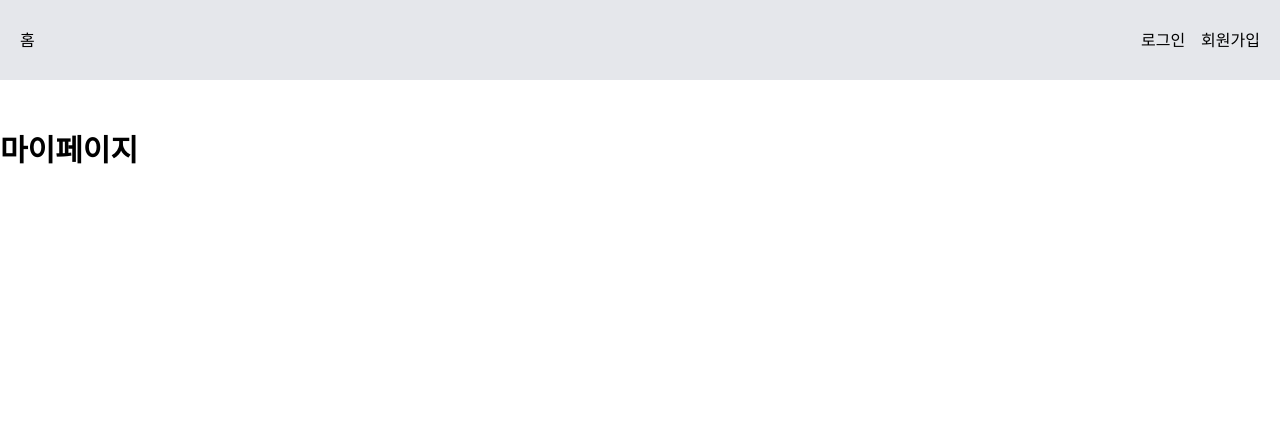
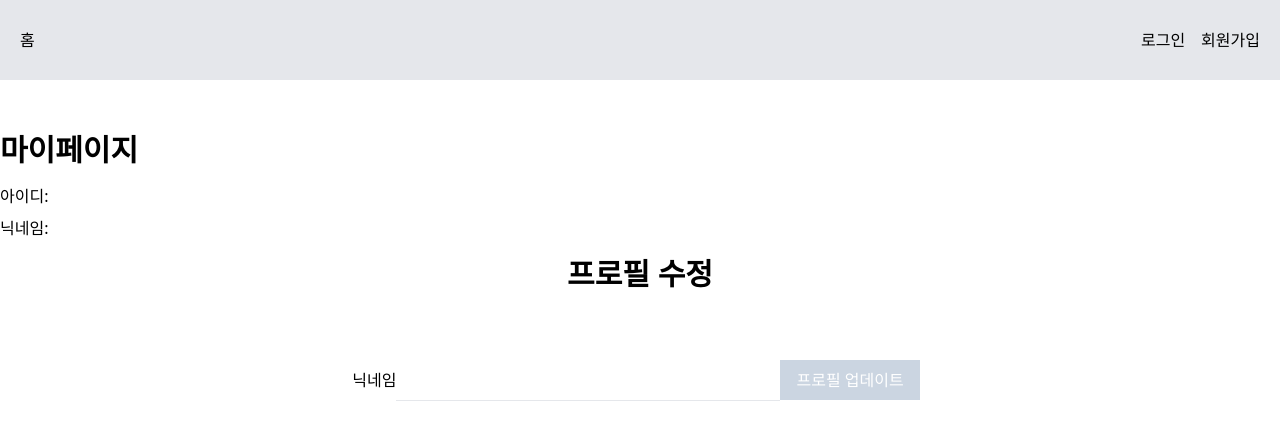
Before and after one commit to kwondajung/MBTI_Test, a React (Vite) app: page /profile in a window 1280 px wide. Shown: the top 440 px of the page. Built offline with nearby package versions, Linux system fonts and the light colour scheme; no server answers.

Commit message:
✨ Feat: 마이페이지 닉네임 수정 구현

```diff
--- a/package.json
+++ b/package.json
@@ -10,6 +10,7 @@
     "preview": "vite preview"
   },
   "dependencies": {
+    "@tanstack/react-query": "^5.55.4",
     "axios": "^1.7.7",
     "json-server": "^1.0.0-beta.2",
     "react": "^18.3.1",
--- a/src/api/auth.js
+++ b/src/api/auth.js
@@ -21,15 +21,28 @@ export const login = async (userData) => {
 };
 
 // 마이페이지
-export const getUserProfile = async (token) => {
+export const getUserProfile = async (accessToken) => {
+  // console.log('이게 진짜', accessToken);
   const response = await axios.get(`${API_URL}/user`, {
+    // 헤더스는 한 번 잡아놓으면 호출 시 중복해서 안 써도 됨
     headers: {
       'Content-Type': 'application/json',
-      Authorization: `Bearer ${token}`,
+      Authorization: `Bearer ${accessToken}`,
     },
   });
   return response.data;
 };
 
 // 마이페이지 수정
-export const updateProfile = async (FormData) => {};
+export const updateProfile = async (accessToken, nickname) => {
+  const formData = new FormData();
+  formData.append('nickname', nickname);
+
+  const response = await axios.patch(`${API_URL}/profile`, formData, {
+    headers: {
+      'Content-Type': 'multipart/form-data',
+      Authorization: `Bearer ${accessToken}`,
+    },
+  });
+  return response.data;
+};
--- a/src/components/AuthForm.jsx
+++ b/src/components/AuthForm.jsx
@@ -15,6 +15,7 @@ const AuthForm = ({ mode, onSubmit }) => {
   const handleSignUp = (e) => {
     e.preventDefault();
 
+    // 요청
     register({
       id,
       password,
--- a/src/components/Layout.jsx
+++ b/src/components/Layout.jsx
@@ -6,6 +6,16 @@ const Layout = ({ children }) => {
   const { user, setUser } = useContext(MbtiContext);
 
   console.log('user 확인 => ', user); // undefined 뜸
+
+  const handleLogout = () => {
+    setUser({
+      accessToken: '',
+      avatar: null,
+      nickname: '',
+      success: false,
+      userId: '',
+    });
+  };
 
   return (
     <div>
@@ -16,19 +26,7 @@ const Layout = ({ children }) => {
             {user.success ? (
               <>
                 <Link to="/profile">마이페이지</Link>
-                <button
-                  onClick={() => {
-                    setUser({
-                      accessToken: '',
-                      avatar: null,
-                      nickname: '',
-                      success: false,
-                      userId: '',
-                    });
-                  }}
-                >
-                  로그아웃
-                </button>
+                <button onClick={handleLogout}>로그아웃</button>
               </>
             ) : (
               <>
--- a/src/components/ProtectedRoute.jsx
+++ b/src/components/ProtectedRoute.jsx
@@ -1,8 +1,11 @@
-import React from 'react';
+import React, { useContext } from 'react';
 import { Navigate } from 'react-router-dom';
+import { MbtiContext } from '../context/MbtiContext';
 
-const ProtectedRoute = ({ user, children }) => {
-  if (!user.success) {
+const ProtectedRoute = ({ children }) => {
+  const { user, setUser } = useContext(MbtiContext);
+
+  if (!user) {
     return <Navigate to="/login" />;
   }
 
--- a/src/context/MbtiContext.jsx
+++ b/src/context/MbtiContext.jsx
@@ -7,8 +7,6 @@ export const MbtiContext = createContext(null);
 // const token = localStorage.getItem('accessToken');
 
 export const MbtiProvider = ({ children }) => {
-  const [isLogin, setIsLogin] = useState(false);
-
   const [user, setUser] = useState({
     accessToken: '',
     avatar: null,
@@ -18,7 +16,7 @@ export const MbtiProvider = ({ children }) => {
   });
 
   return (
-    <MbtiContext.Provider value={{ user, setUser, isLogin, setIsLogin }}>
+    <MbtiContext.Provider value={{ user, setUser }}>
       {children}
     </MbtiContext.Provider>
   );
--- a/src/main.jsx
+++ b/src/main.jsx
@@ -2,9 +2,13 @@ import { StrictMode } from 'react';
 import { createRoot } from 'react-dom/client';
 import App from './App.jsx';
 import './index.css';
+import { QueryClient, QueryClientProvider } from '@tanstack/react-query';
 
+const queryClient = new QueryClient();
 createRoot(document.getElementById('root')).render(
   // <StrictMode>
-  <App />
+  <QueryClientProvider client={queryClient}>
+    <App />
+  </QueryClientProvider>
   // </StrictMode>
 );
--- a/src/pages/Profile.jsx
+++ b/src/pages/Profile.jsx
@@ -1,14 +1,66 @@
-import React, { useContext } from 'react';
+import React, { useContext, useEffect, useState } from 'react';
 import { MbtiContext } from '../context/MbtiContext';
+import { getUserProfile, updateProfile } from '../api/auth';
 
 const Profile = () => {
-  // const [user, setUser] = useContext(MbtiContext);
+  const { user, setUser } = useContext(MbtiContext);
+  const [nickname, setNickname] = useState(user?.nickname || '');
+
+  const [userData, setUserData] = useState();
+
+  const accessToken = user?.accessToken;
+  // console.log('프로필 토큰', accessToken);
+
+  // aysnc는 useEffect 내에서 쓸 수 없음
+
+  useEffect(() => {
+    // console.log('테스트');
+    fetchUserProfile();
+  }, []);
+
+  const fetchUserProfile = async () => {
+    const getUserData = await getUserProfile(user.accessToken);
+    console.log(getUserData);
+    setUserData(getUserData);
+  };
+
+  const handleNicknameChange = (e) => {
+    setNickname(e.target.value);
+  };
+
+  const handleSubmit = async (e) => {
+    e.preventDefault();
+
+    console.log('현재 닉네임: => ', user.nickname);
+    const updateUserData = await updateProfile(user.accessToken, nickname);
+    console.log(updateUserData);
+
+    setUser((prev) => {
+      return {
+        ...prev,
+        ...updateUserData,
+      };
+    });
+  };
+
   return (
-    <div>
-      <h1>마이페이지</h1>
-      {/* <p>{user.nickname}</p>
-      <p>{user.id}</p> */}
-    </div>
+    <>
+      <div>
+        <h1>마이페이지</h1>
+        <p>아이디: {user.userId}</p>
+        <p>닉네임: {user.nickname}</p>
+      </div>
+      <div>
+        <h1 className="flex justify-center">프로필 수정</h1>
+        <div className="my-8 grid place-items-center">
+          <form onSubmit={handleSubmit}>
+            <label>닉네임</label>
+            <input onChange={handleNicknameChange} />
+            <button type="submit">프로필 업데이트</button>
+          </form>
+        </div>
+      </div>
+    </>
   );
 };
 
```
Also changed, not shown: src/App.jsx (+5 -2 lines), 1 other file (tests, documents, lock files or other folders).
